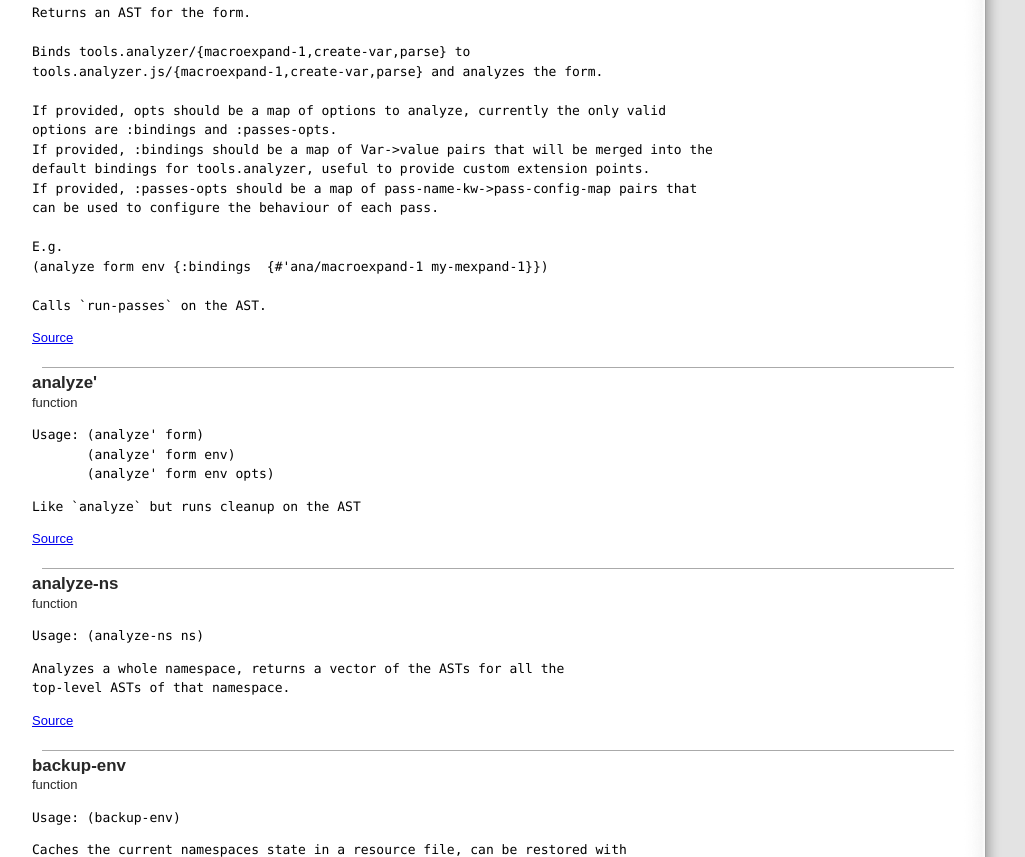
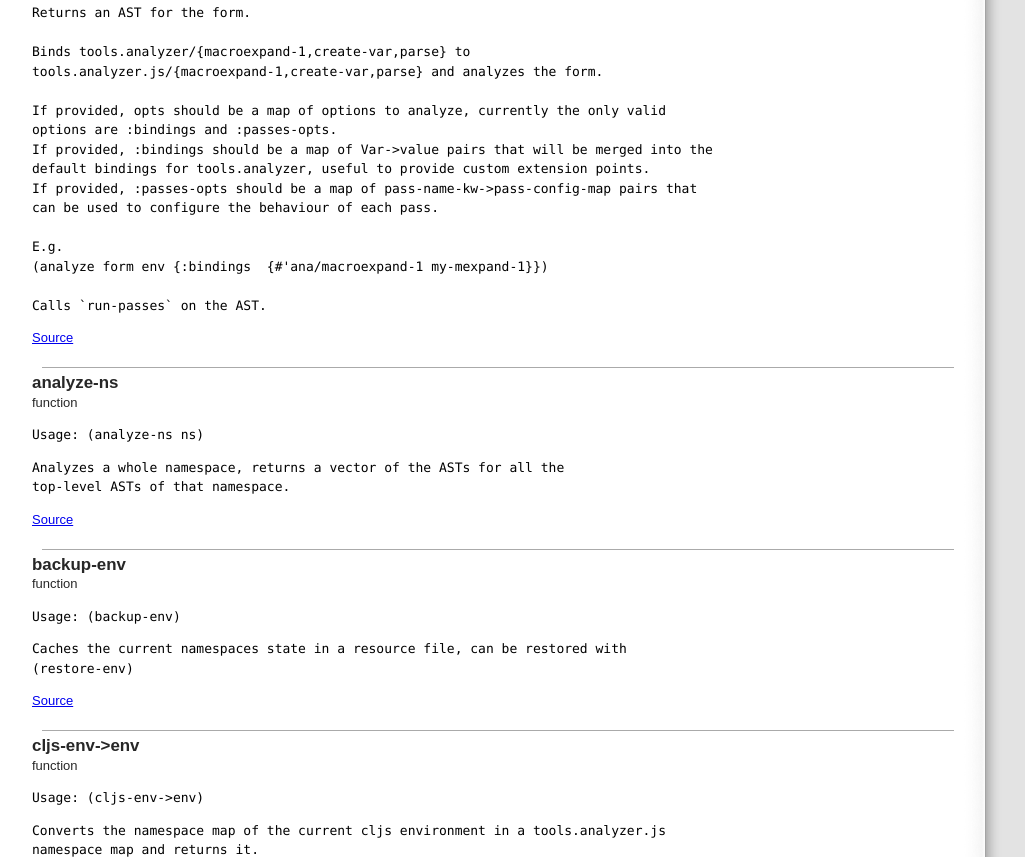
Before and after one commit to clojure/tools.analyzer.js, a plain HTML site: page js-api.html in a window 1280 px wide. Shown: the part 477-1334 px from the top of the page, without its empty margins (188-1213 px from the left). Drawn offline with Linux system fonts and the light colour scheme.

Commit message:
Autodoc commit for master/a1cd6e87

```diff
--- a/js-api.html
+++ b/js-api.html
@@ -60,9 +60,6 @@ namespace.
     <a href="#var-section" style="margin-top: 3px;">Vars and Functions</a>
     <div style="margin-left: 1em;" class="toc-entry">
       <a class="toc-entry-anchor" href="#clojure.tools.analyzer.js/analyze">analyze</a>
-
-    </div><div style="margin-left: 1em;" class="toc-entry">
-      <a class="toc-entry-anchor" href="#clojure.tools.analyzer.js/analyze'">analyze'</a>
 
     </div><div style="margin-left: 1em;" class="toc-entry">
       <a class="toc-entry-anchor" href="#clojure.tools.analyzer.js/analyze-ns">analyze-ns</a>
@@ -146,20 +143,7 @@ E.g.
 Calls `run-passes` on the AST.</pre>
 
 
-    <a href="https://github.com/clojure/tools.analyzer.js/blob/d662c6df92cacbf365a41fe36e3d778cf341bb26/src/main/clojure/clojure/tools/analyzer/js.clj#L454" id="var-source">Source</a>
-  </div><div id="var-entry">
-    <br />
-    <hr />
-    <h2 id="clojure.tools.analyzer.js/analyze'">analyze'</h2>
-    <span id="var-type">function</span><br />
-    <pre id="var-usage">Usage: (analyze' form)
-       (analyze' form env)
-       (analyze' form env opts)
-</pre>
-    <pre id="var-docstr">Like `analyze` but runs cleanup on the AST</pre>
-
-
-    <a href="https://github.com/clojure/tools.analyzer.js/blob/d662c6df92cacbf365a41fe36e3d778cf341bb26/src/main/clojure/clojure/tools/analyzer/js.clj#L488" id="var-source">Source</a>
+    <a href="https://github.com/clojure/tools.analyzer.js/blob/a1cd6e87d46e238db65feb9b3797c897f47e1d10/src/main/clojure/clojure/tools/analyzer/js.clj#L455" id="var-source">Source</a>
   </div><div id="var-entry">
     <br />
     <hr />
@@ -171,7 +155,7 @@ Calls `run-passes` on the AST.</pre>
 top-level ASTs of that namespace.</pre>
 
 
-    <a href="https://github.com/clojure/tools.analyzer.js/blob/d662c6df92cacbf365a41fe36e3d778cf341bb26/src/main/clojure/clojure/tools/analyzer/js.clj#L495" id="var-source">Source</a>
+    <a href="https://github.com/clojure/tools.analyzer.js/blob/a1cd6e87d46e238db65feb9b3797c897f47e1d10/src/main/clojure/clojure/tools/analyzer/js.clj#L490" id="var-source">Source</a>
   </div><div id="var-entry">
     <br />
     <hr />
@@ -183,7 +167,7 @@ top-level ASTs of that namespace.</pre>
 (restore-env)</pre>
 
 
-    <a href="https://github.com/clojure/tools.analyzer.js/blob/d662c6df92cacbf365a41fe36e3d778cf341bb26/src/main/clojure/clojure/tools/analyzer/js.clj#L527" id="var-source">Source</a>
+    <a href="https://github.com/clojure/tools.analyzer.js/blob/a1cd6e87d46e238db65feb9b3797c897f47e1d10/src/main/clojure/clojure/tools/analyzer/js.clj#L522" id="var-source">Source</a>
   </div><div id="var-entry">
     <br />
     <hr />
@@ -195,7 +179,7 @@ top-level ASTs of that namespace.</pre>
 namespace map and returns it.</pre>
 
 
-    <a href="https://github.com/clojure/tools.analyzer.js/blob/d662c6df92cacbf365a41fe36e3d778cf341bb26/src/main/clojure/clojure/tools/analyzer/js.clj#L559" id="var-source">Source</a>
+    <a href="https://github.com/clojure/tools.analyzer.js/blob/a1cd6e87d46e238db65feb9b3797c897f47e1d10/src/main/clojure/clojure/tools/analyzer/js.clj#L554" id="var-source">Source</a>
   </div><div id="var-entry">
     <br />
     <hr />
@@ -206,7 +190,7 @@ namespace map and returns it.</pre>
     <pre id="var-docstr">Creates a var map for sym and returns it.</pre>
 
 
-    <a href="https://github.com/clojure/tools.analyzer.js/blob/d662c6df92cacbf365a41fe36e3d778cf341bb26/src/main/clojure/clojure/tools/analyzer/js.clj#L190" id="var-source">Source</a>
+    <a href="https://github.com/clojure/tools.analyzer.js/blob/a1cd6e87d46e238db65feb9b3797c897f47e1d10/src/main/clojure/clojure/tools/analyzer/js.clj#L190" id="var-source">Source</a>
   </div><div id="var-entry">
     <br />
     <hr />
@@ -216,7 +200,7 @@ namespace map and returns it.</pre>
     <pre id="var-docstr">Set of passes that will be run by default on the AST by #'run-passes</pre>
 
 
-    <a href="https://github.com/clojure/tools.analyzer.js/blob/d662c6df92cacbf365a41fe36e3d778cf341bb26/src/main/clojure/clojure/tools/analyzer/js.clj#L431" id="var-source">Source</a>
+    <a href="https://github.com/clojure/tools.analyzer.js/blob/a1cd6e87d46e238db65feb9b3797c897f47e1d10/src/main/clojure/clojure/tools/analyzer/js.clj#L432" id="var-source">Source</a>
   </div><div id="var-entry">
     <br />
     <hr />
@@ -227,7 +211,7 @@ namespace map and returns it.</pre>
     <pre id="var-docstr">Returns an empty env map</pre>
 
 
-    <a href="https://github.com/clojure/tools.analyzer.js/blob/d662c6df92cacbf365a41fe36e3d778cf341bb26/src/main/clojure/clojure/tools/analyzer/js.clj#L71" id="var-source">Source</a>
+    <a href="https://github.com/clojure/tools.analyzer.js/blob/a1cd6e87d46e238db65feb9b3797c897f47e1d10/src/main/clojure/clojure/tools/analyzer/js.clj#L71" id="var-source">Source</a>
   </div><div id="var-entry">
     <br />
     <hr />
@@ -237,7 +221,7 @@ namespace map and returns it.</pre>
     <pre id="var-docstr">Extension to tools.analyzer/-parse for CLJS special forms</pre>
 
 
-    <a href="https://github.com/clojure/tools.analyzer.js/blob/d662c6df92cacbf365a41fe36e3d778cf341bb26/src/main/clojure/clojure/tools/analyzer/js.clj#L52" id="var-source">Source</a>
+    <a href="https://github.com/clojure/tools.analyzer.js/blob/a1cd6e87d46e238db65feb9b3797c897f47e1d10/src/main/clojure/clojure/tools/analyzer/js.clj#L52" id="var-source">Source</a>
   </div><div id="var-entry">
     <br />
     <hr />
@@ -248,7 +232,7 @@ namespace map and returns it.</pre>
     <pre id="var-docstr">Uses a cached env to populate the default namespace map</pre>
 
 
-    <a href="https://github.com/clojure/tools.analyzer.js/blob/d662c6df92cacbf365a41fe36e3d778cf341bb26/src/main/clojure/clojure/tools/analyzer/js.clj#L542" id="var-source">Source</a>
+    <a href="https://github.com/clojure/tools.analyzer.js/blob/a1cd6e87d46e238db65feb9b3797c897f47e1d10/src/main/clojure/clojure/tools/analyzer/js.clj#L537" id="var-source">Source</a>
   </div><div id="var-entry">
     <br />
     <hr />
@@ -260,7 +244,7 @@ namespace map and returns it.</pre>
 by default set-ups and runs the default passes declared in #'default-passes</pre>
 
 
-    <a href="https://github.com/clojure/tools.analyzer.js/blob/d662c6df92cacbf365a41fe36e3d778cf341bb26/src/main/clojure/clojure/tools/analyzer/js.clj#L448" id="var-source">Source</a>
+    <a href="https://github.com/clojure/tools.analyzer.js/blob/a1cd6e87d46e238db65feb9b3797c897f47e1d10/src/main/clojure/clojure/tools/analyzer/js.clj#L449" id="var-source">Source</a>
   </div><div id="var-entry">
     <br />
     <hr />
@@ -271,7 +255,7 @@ by default set-ups and runs the default passes declared in #'default-passes</pre
     <pre id="var-docstr">Setups the basic runtime, loading cljs.core and initializing cljs.user</pre>
 
 
-    <a href="https://github.com/clojure/tools.analyzer.js/blob/d662c6df92cacbf365a41fe36e3d778cf341bb26/src/main/clojure/clojure/tools/analyzer/js.clj#L548" id="var-source">Source</a>
+    <a href="https://github.com/clojure/tools.analyzer.js/blob/a1cd6e87d46e238db65feb9b3797c897f47e1d10/src/main/clojure/clojure/tools/analyzer/js.clj#L543" id="var-source">Source</a>
   </div><div id="var-entry">
     <br />
     <hr />
@@ -281,7 +265,7 @@ by default set-ups and runs the default passes declared in #'default-passes</pre
     <pre id="var-docstr">Set of the special forms for clojurescript</pre>
 
 
-    <a href="https://github.com/clojure/tools.analyzer.js/blob/d662c6df92cacbf365a41fe36e3d778cf341bb26/src/main/clojure/clojure/tools/analyzer/js.clj#L48" id="var-source">Source</a>
+    <a href="https://github.com/clojure/tools.analyzer.js/blob/a1cd6e87d46e238db65feb9b3797c897f47e1d10/src/main/clojure/clojure/tools/analyzer/js.clj#L48" id="var-source">Source</a>
   </div>
 </div>
 
```
Also changed, not shown: api-index.html (+0 -1 lines), index.html (+1 -1 lines), passes.js.analyze-host-expr-api.html (+1 -1 lines), passes.js.validate-api.html (+1 -1 lines), 1 other file.
